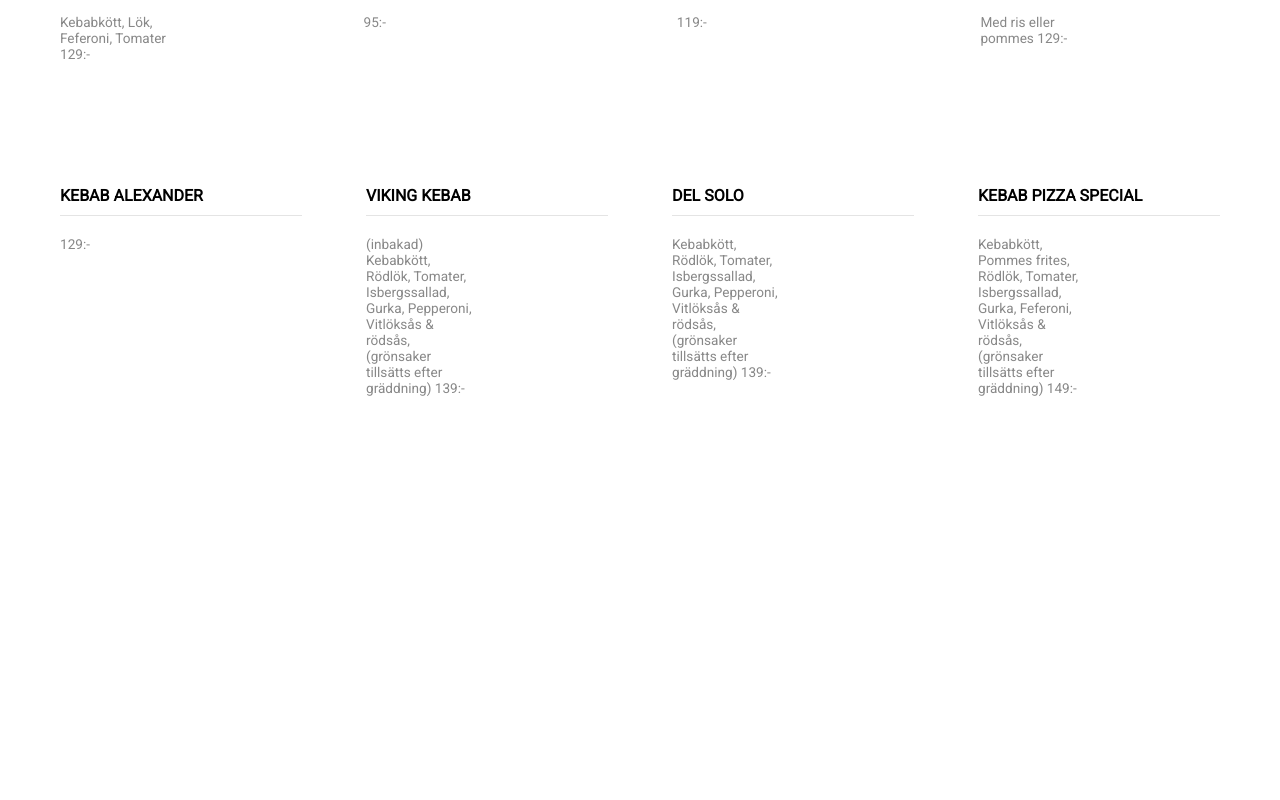
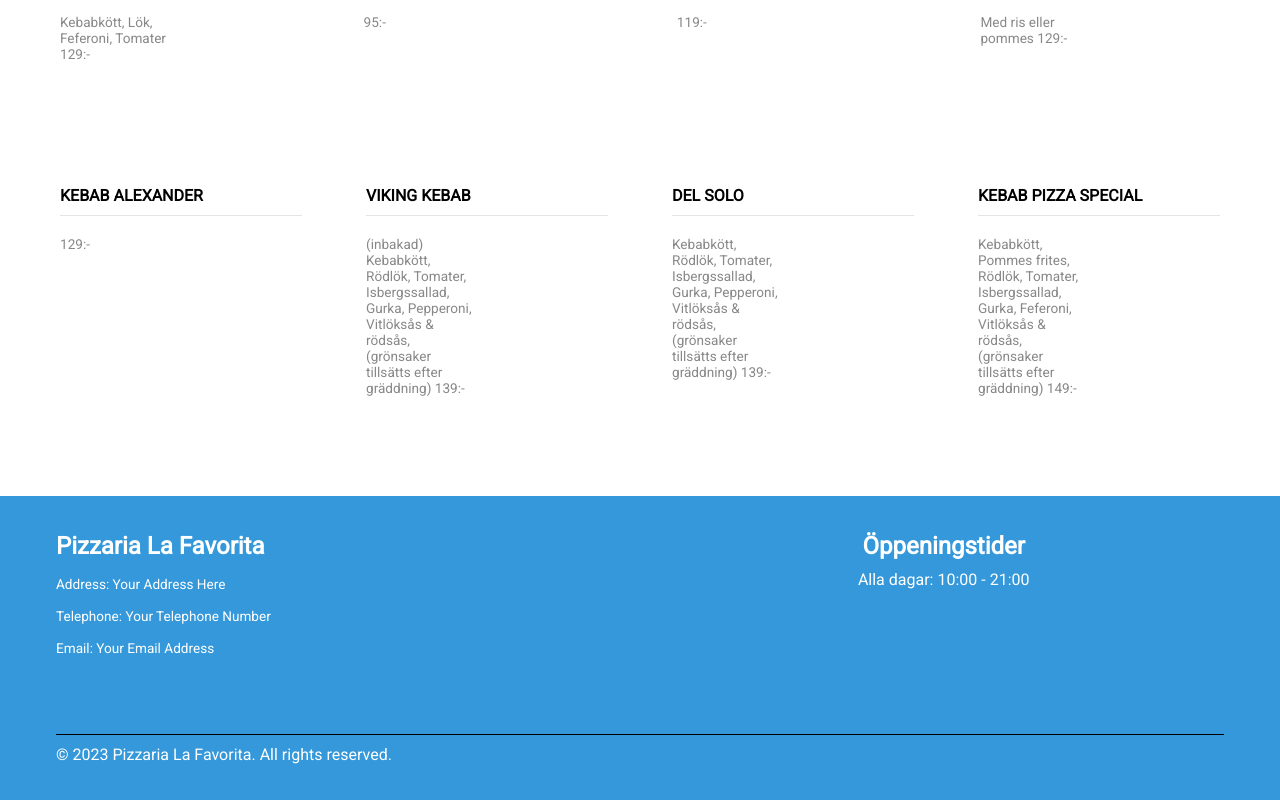
Before and after one commit to Haco11/pizzaria-la-favorita, a React (Vite) app: page / in a window 1280 px wide. Shown: the part 5342-6142 px from the top of the page. Before the commit the page ends 5838 px from the top, so only its background shows below. Built offline with nearby package versions, Linux system fonts and the light colour scheme.

Commit message:
Adding content to Footer component

```diff
--- a/src/App.tsx
+++ b/src/App.tsx
@@ -4,7 +4,7 @@
 import Info from "./components/Info/Info";
 import Menu from "./components/Menu/Menu";
 import Nav from "./components/Nav/Nav";
-
+import Footer from "./components/Footer/Footer";
 function App() {
   return (
     <>
@@ -17,6 +17,9 @@
         <ArrowUp />
         <Menu />
       </main>
+      <footer>
+        <Footer />
+      </footer>
     </>
   );
 }
--- a/src/components/Footer/Footer.scss
+++ b/src/components/Footer/Footer.scss
@@ -0,0 +1,69 @@
+// Footer.scss
+
+.footer {
+  background-color: #3498db;
+  color: #fff;
+  padding: 20px 0;
+
+  .footer-content {
+    display: flex;
+    flex-wrap: wrap;
+    justify-content: space-between;
+    max-width: 1200px;
+    margin: 0 auto;
+    padding: 1rem;
+    .left,
+    .right {
+      width: 48%; //
+      margin-bottom: 20px;
+    }
+
+    .company-info {
+      h4 {
+        font-size: 1.5rem;
+        margin-bottom: 10px;
+      }
+
+      p {
+        font-size: 0.85rem;
+        margin: 1rem 0;
+      }
+    }
+
+    .opening-hours {
+      h4 {
+        font-size: 1.5rem;
+        margin-bottom: 10px;
+      }
+      text-align: center;
+    }
+  }
+
+  .copyrgiht--contianer {
+    padding: 1rem;
+
+    max-width: 1200px;
+    margin: auto;
+
+    .line {
+      margin: 10px 0;
+      height: 1px;
+      background-color: #000000;
+    }
+  }
+}
+
+// Media Query for smaller screens
+@media screen and (max-width: 768px) {
+  .footer .footer-content {
+    flex-direction: column;
+    align-items: center;
+  }
+
+  .footer .footer-content .left,
+  .footer .footer-content .right .copyrgiht--contianer,
+  .copyright {
+    width: 100%;
+    text-align: center;
+  }
+}
--- a/src/components/Footer/Footer.tsx
+++ b/src/components/Footer/Footer.tsx
@@ -0,0 +1,40 @@
+// Footer.jsx
+
+import "./Footer.scss";
+
+const Footer = () => {
+  return (
+    <footer className="footer">
+      <div className="footer-content">
+        <div className="left">
+          <div className="company-info">
+            <h4>Pizzaria La Favorita</h4>
+            <p>Address: Your Address Here</p>
+            <p>Telephone: Your Telephone Number</p>
+            <p>Email: Your Email Address</p>
+          </div>
+        </div>
+
+        <div className="right">
+          <div className="opening-hours">
+            <h4>Öppeningstider</h4>
+            <p>Alla dagar: 10:00 - 21:00</p>
+          </div>
+        </div>
+      </div>
+      <div className="copyrgiht--contianer">
+        <div className="line"></div>
+
+        <div className="copyright">
+          <p>© 2023 Pizzaria La Favorita. All rights reserved.</p>
+        </div>
+
+        <div className="social-links">
+          {/* Add your social media icons/links here */}
+        </div>
+      </div>
+    </footer>
+  );
+};
+
+export default Footer;
```
